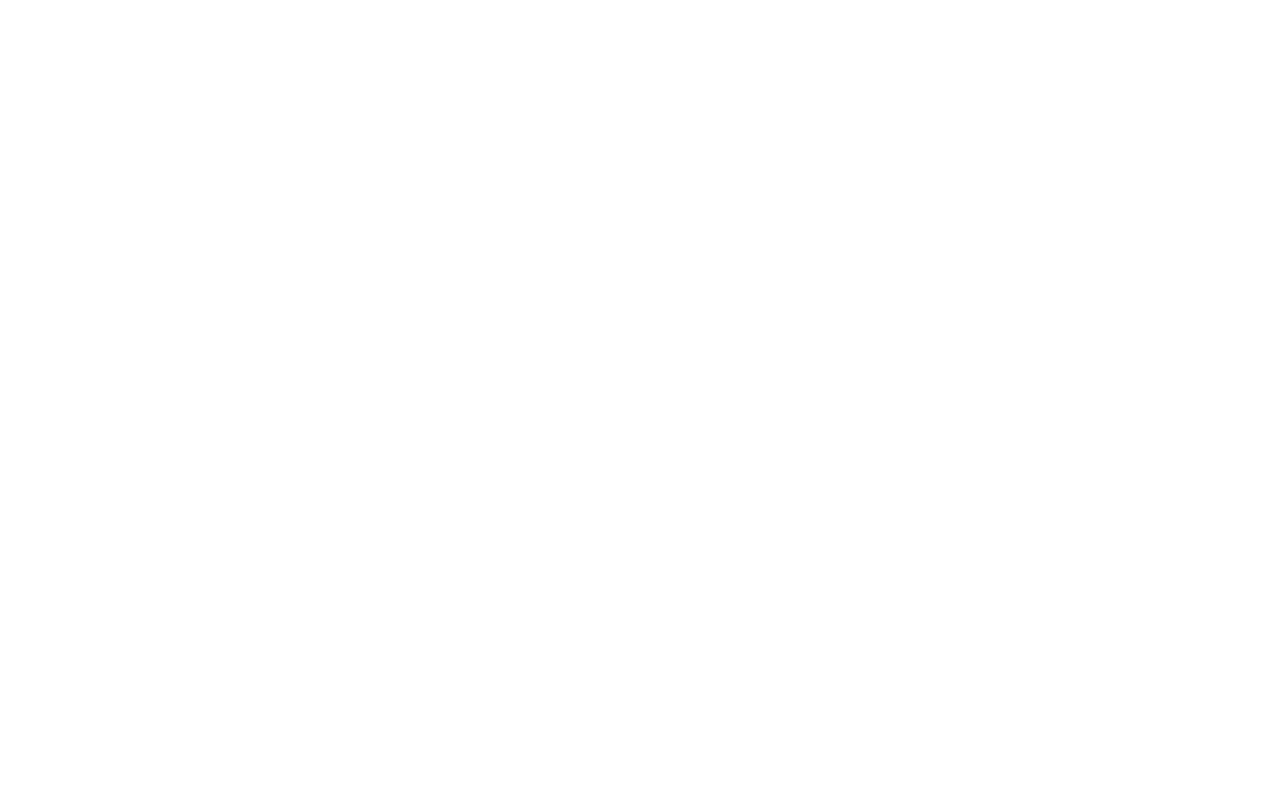
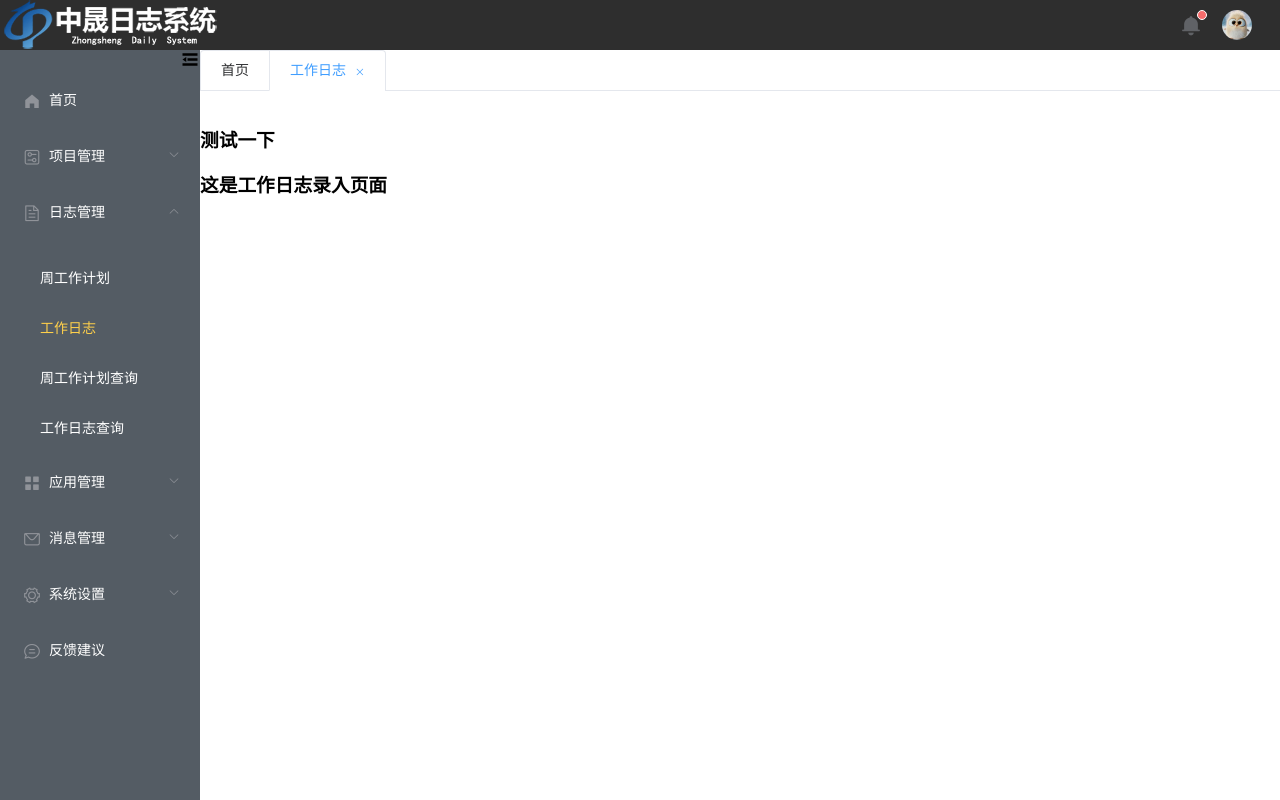
Before and after one commit to BaotaoWang/zhshzh-daily, a Vue app in the folder zhshzh-web/: page /addWorkLog in a window 1280 px wide. Built offline with nearby package versions, Linux system fonts and the light colour scheme.

Commit message:
web-feature:添加动态tabs功能

```diff
--- a/zhshzh-web/src/components/home/home.vue
+++ b/zhshzh-web/src/components/home/home.vue
@@ -9,12 +9,12 @@
           <div v-if="isCollapse" class="el-icon-s-unfold" style="font-size: 20px;"></div>
           <div v-else class="el-icon-s-fold" style="font-size: 20px;"></div>
         </div>
-        <div class="home-aside-style1">
+        <div class="home-aside-style">
           <home-aside :isCollapse="isCollapse"></home-aside>
         </div>
       </el-aside>
       <el-main>
-        <home-main />
+        <home-main ref="homeMain"></home-main>
       </el-main>
     </el-container>
   </el-container>
@@ -53,7 +53,7 @@
 .aside-style{
   background-color: #545c64;
 }
-.home-aside-style1 {
+.home-aside-style {
   display: block;
   position: absolute;
   top: 72px;
@@ -62,7 +62,7 @@
   overflow-y: auto;
   overflow-x: hidden;
 }
-.home-aside-style1::-webkit-scrollbar {
+.home-aside-style::-webkit-scrollbar {
   display: none;
 }
 .folded-div {
@@ -74,4 +74,7 @@
   cursor: pointer;
   text-align: right;
 }
+.el-main {
+  padding: 0px;
+}
 </style>
--- a/zhshzh-web/src/components/home/homeAside.vue
+++ b/zhshzh-web/src/components/home/homeAside.vue
@@ -1,77 +1,35 @@
 <template>
   <div>
     <el-menu
-      default-active="1-1"
-      @open="handleOpen"
-      @close="handleClose"
-      @select="handleSelect"
+      :default-active="$route.path"
+      :default-openeds="['/daily']"
       :unique-opened=true
       :collapse="isCollapse"
       :collapse-transition=false
       background-color="#545c64"
       text-color="#fff"
       active-text-color="#ffd04b"
+      router
     >
-      <el-menu-item index="0">
-        <i class="el-icon-s-home"></i>
-        <span slot="title">首页</span>
-      </el-menu-item>
-      <el-submenu index="1">
+      <template v-for="menu in menus">
+        <template v-if="menu.children.length > 0">
+          <el-submenu :index="menu.route" :key="menu.route">
             <template slot="title">
-          <i class="el-icon-document"></i>
-          <span slot="title">日志管理</span>
+              <i :class="menu.icon"></i>
+              <span slot="title">{{menu.name}}</span>
             </template>
             <el-menu-item-group>
-          <span slot="title">录入</span>
-          <el-menu-item index="1-1">周工作计划</el-menu-item>
-          <el-menu-item index="1-2">工作日志</el-menu-item>
-        </el-menu-item-group>
-        <el-menu-item-group title="查询">
-          <el-menu-item index="1-3">周工作计划查询</el-menu-item>
-          <el-menu-item index="1-4">工作日志查询</el-menu-item>
+              <el-menu-item v-for="item in menu.children" :index="item.route" :key="item.route">{{item.name}}</el-menu-item>
             </el-menu-item-group>
           </el-submenu>
-      <el-submenu index="2">
-        <template slot="title">
-          <i class="el-icon-menu"></i>
-          <span slot="title">工作台</span>
         </template>
-        <el-menu-item-group>
-          <el-menu-item index="2-1">便签</el-menu-item>
-          <el-menu-item index="2-2">题库</el-menu-item>
-          <el-menu-item index="2-3">博客</el-menu-item>
-        </el-menu-item-group>
-      </el-submenu>
-      <el-submenu index="3">
-        <template slot="title">
-          <i class="el-icon-message"></i>
-          <span slot="title">消息中心</span>
+        <template v-else>
+          <el-menu-item :index="menu.route" :key="menu.route">
+            <i :class="menu.icon"></i>
+            <span slot="title">{{menu.name}}</span>
+          </el-menu-item>
         </template>
-        <el-menu-item-group>
-          <el-menu-item index="3-1">评论</el-menu-item>
-          <el-menu-item index="3-2">回复</el-menu-item>
-          <el-menu-item index="3-3">提醒</el-menu-item>
-        </el-menu-item-group>
-      </el-submenu>
-      <el-submenu index="4">
-        <template slot="title">
-          <i class="el-icon-setting"></i>
-          <span slot="title">系统设置</span>
       </template>
-        <el-menu-item-group>
-          <el-menu-item index="4-1">组织管理</el-menu-item>
-          <el-menu-item index="4-2">角色管理</el-menu-item>
-          <el-menu-item index="4-3">权限管理</el-menu-item>
-          <el-menu-item index="4-4">人员管理</el-menu-item>
-          <el-menu-item index="4-5">参数管理</el-menu-item>
-          <el-menu-item index="4-6">审计管理</el-menu-item>
-          <el-menu-item index="4-7">假期管理</el-menu-item>
-        </el-menu-item-group>
-      </el-submenu>
-      <el-menu-item index="5">
-        <i class="el-icon-chat-line-round"></i>
-        <span slot="title">反馈建议</span>
-      </el-menu-item>
     </el-menu>
   </div>
 </template>
@@ -81,6 +39,127 @@
   name: 'homeAside',
   data () {
     return {
+      menus: [
+        {
+          route: '/homePage',
+          name: '首页',
+          icon: 'el-icon-s-home',
+          children: []
+        },
+        {
+          route: '/project',
+          name: '项目管理',
+          icon: 'el-icon-set-up',
+          children: [
+            {
+              route: '/projectList',
+              name: '项目列表'
+            }
+          ]
+        },
+        {
+          route: '/daily',
+          name: '日志管理',
+          icon: 'el-icon-document',
+          children: [
+            {
+              route: '/addWorkPlan',
+              name: '周工作计划'
+            },
+            {
+              route: '/addWorkLog',
+              name: '工作日志'
+            },
+            {
+              route: '/workPanList',
+              name: '周工作计划查询'
+            },
+            {
+              route: '/workLogList',
+              name: '工作日志查询'
+            }
+          ]
+        },
+        {
+          route: '/application',
+          name: '应用管理',
+          icon: 'el-icon-menu',
+          children: [
+            {
+              route: '/note',
+              name: '便签'
+            },
+            {
+              route: '/blog',
+              name: '博客'
+            },
+            {
+              route: '/subject',
+              name: '题库'
+            }
+          ]
+        },
+        {
+          route: '/message',
+          name: '消息管理',
+          icon: 'el-icon-message',
+          children: [
+            {
+              route: '/comment',
+              name: '评论'
+            },
+            {
+              route: '/reply',
+              name: '回复'
+            },
+            {
+              route: '/remind',
+              name: '提醒'
+            }
+          ]
+        },
+        {
+          route: '/settings',
+          name: '系统设置',
+          icon: 'el-icon-setting',
+          children: [
+            {
+              route: '/organization',
+              name: '组织管理'
+            },
+            {
+              route: '/role',
+              name: '角色管理'
+            },
+            {
+              route: '/authority',
+              name: '权限管理'
+            },
+            {
+              route: '/user',
+              name: '人员管理'
+            },
+            {
+              route: '/params',
+              name: '参数管理'
+            },
+            {
+              route: '/audit',
+              name: '审计管理'
+            },
+            {
+              route: '/holidays',
+              name: '假期管理'
+            }
+          ]
+        },
+        {
+          route: '/suggestion',
+          name: '反馈建议',
+          icon: 'el-icon-chat-line-round',
+          children: []
+        }
+      ]
     }
   },
   props: {
@@ -91,16 +170,25 @@
       }
     }
   },
+  computed: {
+    options () {
+      return this.$store.state.options
+    }
+  },
+  mounted () {
+    // 刷新时以当前路由做为tab加入tabs
+    if (this.$route.path === '/homePage') {
+      // 如果刷新首页，只有首页一个tab
+      this.$store.commit('addTabs', {title: '首页', name: 'homePage'})
+      this.$store.commit('setActiveIndex', this.$route.name)
+    } else {
+      // 如果刷新的是非首页，tabs中第一个是首页，第二个是要刷新的页面，且选中第二个tab
+      this.$store.commit('addTabs', {title: '首页', name: 'homePage'})
+      this.$store.commit('addTabs', {title: this.$route.meta.title, name: this.$route.name})
+      this.$store.commit('setActiveIndex', this.$route.name)
+    }
+  },
   methods: {
-    handleOpen: function () {
-      console.log('handleOpen')
-    },
-    handleClose: function () {
-      console.log('handleClose')
-    },
-    handleSelect: function (index) {
-      console.log('handleSelect===' + index)
-    }
   }
 }
 </script>
--- a/zhshzh-web/src/components/home/homeHeader.vue
+++ b/zhshzh-web/src/components/home/homeHeader.vue
@@ -56,7 +56,7 @@
 
 <style scoped>
 .header-style {
-  background-color: lightslategray;
+  background-color: #2e2e2e;
   height: 100%;
   width: 100%;
 }
--- a/zhshzh-web/src/components/home/homeMain.vue
+++ b/zhshzh-web/src/components/home/homeMain.vue
@@ -1,12 +1,87 @@
 <template>
   <div>
-    <h1>主要内容</h1>
+    <div>
+      <el-tabs v-model="activeIndex" type="card" @tab-click="tabClick" v-if="options.length" @tab-remove="tabRemove">
+        <el-tab-pane :key="item.title" v-for="item in options" :label="item.title" :name="item.name" :closable="item.name !== 'homePage'">
+        </el-tab-pane>
+      </el-tabs>
+    </div>
+    <div>
+      <keep-alive>
+        <router-view />
+      </keep-alive>
+    </div>
   </div>
 </template>
 
 <script>
 export default {
-  name: 'homeMain'
+  name: 'homeMain',
+  data () {
+    return {}
+  },
+  methods: {
+    // tab切换时，动态的切换路由
+    tabClick (tab) {
+      let path = this.activeIndex
+      this.$router.push({ path: path })
+    },
+    tabRemove (targetName) {
+      let index = 0
+      let options = this.$store.state.options
+      // 遍历打开的选项卡的数组，计算要删除的选项卡在数组中的下标
+      for (let option of options) {
+        if (option.name === targetName) {
+          break
+        }
+        index++
+      }
+      // 从options数组中移除删除的选项卡
+      options.splice(index, 1)
+      // 如果删除的是当前激活的选项卡
+      if (this.activeIndex === targetName) {
+        // 设置当前激活的路由
+        if (options.length === index) {
+          // 如果删除的是最后一个选项卡
+          this.$router.push({ path: options[index - 1].name })
+        } else {
+          this.$router.push({ name: options[index].name })
+        }
+      }
+    }
+  },
+  computed: {
+    options () {
+      return this.$store.state.options
+    },
+    activeIndex: {
+      get () {
+        return this.$store.state.activeIndex
+      },
+      set (val) {
+        this.$store.commit('setActiveIndex', val)
+      }
+    }
+  },
+  watch: {
+    // 监听路由变化，动态修改tabs
+    $route (to) {
+      let flag = false
+      // 当点击左侧导航栏时，遍历已打开的tabs时，如果点击的菜单已打开，则切换到该选项卡
+      for (let option of this.options) {
+        if (option.name === to.name) {
+          flag = true
+          this.$store.commit('setActiveIndex', this.$route.name)
+          break
+        }
+      }
+      // 如果点击的菜单未打开，则添加到选项卡中，并切换到该选项卡
+      if (!flag) {
+        this.$store.commit('addTabs', {title: this.$route.meta.title, name: this.$route.name})
+        this.$store.commit('setActiveIndex', this.$route.name)
+      }
+    }
+  }
 }
 </script>
 
--- /dev/null
+++ b/zhshzh-web/src/components/home/testHomePage.vue
@@ -0,0 +1,16 @@
+<template>
+  <div>
+    <h1>测试一下</h1>
+    <h1>这是首页的内容</h1>
+  </div>
+</template>
+
+<script>
+export default {
+  name: 'testHomePage'
+}
+</script>
+
+<style scoped>
+
+</style>
--- /dev/null
+++ b/zhshzh-web/src/components/home/testWorkLog.vue
@@ -0,0 +1,16 @@
+<template>
+  <div>
+    <h1>测试一下</h1>
+    <h1>这是工作日志录入页面</h1>
+  </div>
+</template>
+
+<script>
+export default {
+  name: 'testWorkLog'
+}
+</script>
+
+<style scoped>
+
+</style>
--- /dev/null
+++ b/zhshzh-web/src/components/home/testWorkPlan.vue
@@ -0,0 +1,16 @@
+<template>
+  <div>
+    <h1>测试一下</h1>
+    <h1>这是工作计划录入页面</h1>
+  </div>
+</template>
+
+<script>
+export default {
+  name: 'testWorkPlan'
+}
+</script>
+
+<style scoped>
+
+</style>
--- a/zhshzh-web/src/main.js
+++ b/zhshzh-web/src/main.js
@@ -5,12 +5,14 @@
 
 import App from './App'
 import routers from '@/router/routers'
+import store from '@/store/store'
 
 Vue.config.productionTip = false
 Vue.use(ElementUI)
 
 const vue = new Vue({
   router: routers,
+  store: store,
   el: '#app',
   render: h => h(App)
 })
--- a/zhshzh-web/src/router/routers.js
+++ b/zhshzh-web/src/router/routers.js
@@ -1,5 +1,13 @@
 import VueRouter from 'vue-router'
 import Vue from 'vue'
+
+// 下面4行代码是为了解决elementui当点击激活的菜单时会在浏览器控制台报红错(NavigationDuplicated)的问题
+// 貌似elementui在2.13.0版本会解决该问题
+// 2.13.0版本发布后，更新elementui版本，删除以下代码测试不报错的话，就永久性删除
+const originalPush = VueRouter.prototype.push
+VueRouter.prototype.push = function push (location) {
+  return originalPush.call(this, location).catch(err => err)
+}
 
 // Vue全局使用Router
 Vue.use(VueRouter)
@@ -7,6 +15,9 @@
 // 定义 (路由) 组件。
 const Login = () => import('@/components/login')
 const Home = () => import('@/components/home/home')
+const TestHomePage = () => import('@/components/home/testHomePage')
+const TestWorkPLan = () => import('@/components/home/testWorkPlan')
+const TestWorkLog = () => import('@/components/home/testWorkLog')
 
 // 创建 router 实例
 export default new VueRouter({
@@ -21,7 +32,34 @@
     },
     { path: '/home',
       name: 'home',
-      component: Home
+      component: Home,
+      redirect: 'homePage',
+      children: [
+        {
+          path: '/homePage',
+          name: 'homePage',
+          component: TestHomePage,
+          meta: {
+            title: '首页'
+          }
+        },
+        {
+          path: '/addWorkPLan',
+          name: 'addWorkPlan',
+          component: TestWorkPLan,
+          meta: {
+            title: '周工作计划'
+          }
+        },
+        {
+          path: '/addWorkLog',
+          name: 'addWorkLog',
+          component: TestWorkLog,
+          meta: {
+            title: '工作日志'
+          }
+        }
+      ]
     }
   ],
   mode: 'history'
--- /dev/null
+++ b/zhshzh-web/src/store/store.js
@@ -0,0 +1,29 @@
+import Vuex from 'vuex'
+import Vue from 'vue'
+
+// Vue全局使用Vuex
+Vue.use(Vuex)
+
+/**
+ * Vuex全局状态管理
+ * @param options {Array} 用于渲染tabs的数组
+ */
+const store = new Vuex.Store({
+  state: {
+    options: [],
+    activeIndex: 'homePage'
+  },
+  mutations: {
+    // 添加tabs
+    addTabs (state, data) {
+      this.state.options.push(data)
+    },
+    // 设置当前激活的tab
+    setActiveIndex (state, index) {
+      this.state.activeIndex = index
+    }
+  }
+})
+
+// 导出store
+export default store
```
Lines whose indentation alone changed are shown as unchanged.
